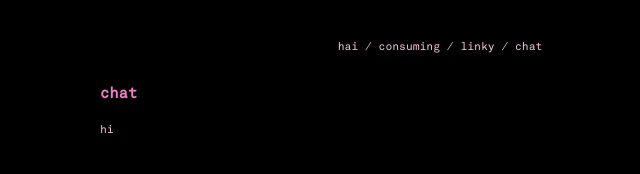
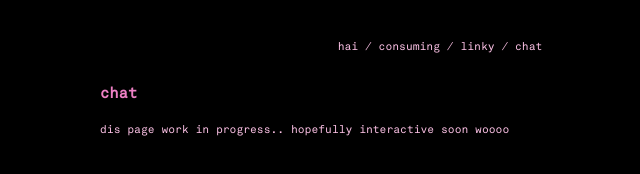
Before and after one commit to awhmaisy/haiwrld, a plain HTML site: page chat.html in a window 1280 px wide. Shown: the whole page, without its empty margins (200-840 px from the left). Drawn offline with nearby package versions, Linux system fonts and the light colour scheme.

Commit message:
Update chat.html

```diff
--- a/chat.html
+++ b/chat.html
@@ -14,6 +14,6 @@
     </div>
     <!--end of nav bar awww... ₊˚꒰ა ♡ ໒꒱︰-->
     <h1>chat</h1>
-    <p>hi</p>
+    <p>dis page work in progress.. hopefully interactive soon woooo</p>
 </body>
 </html>
```
